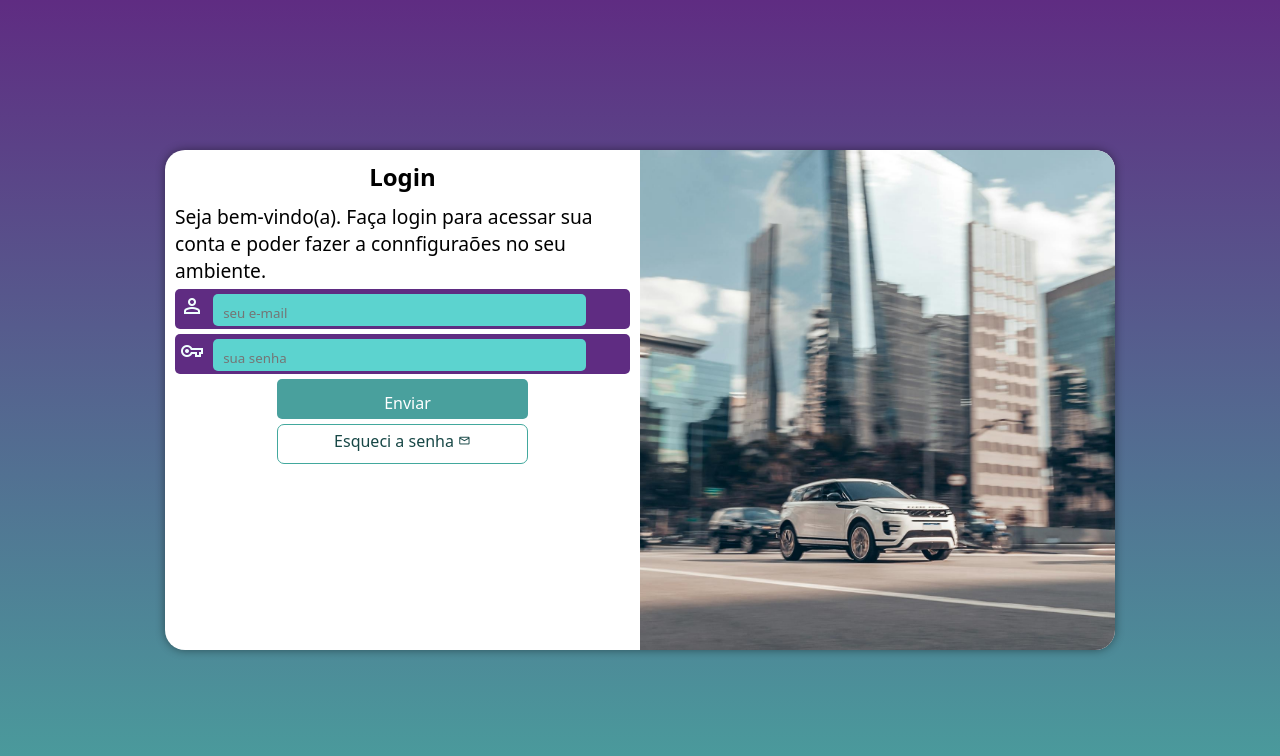
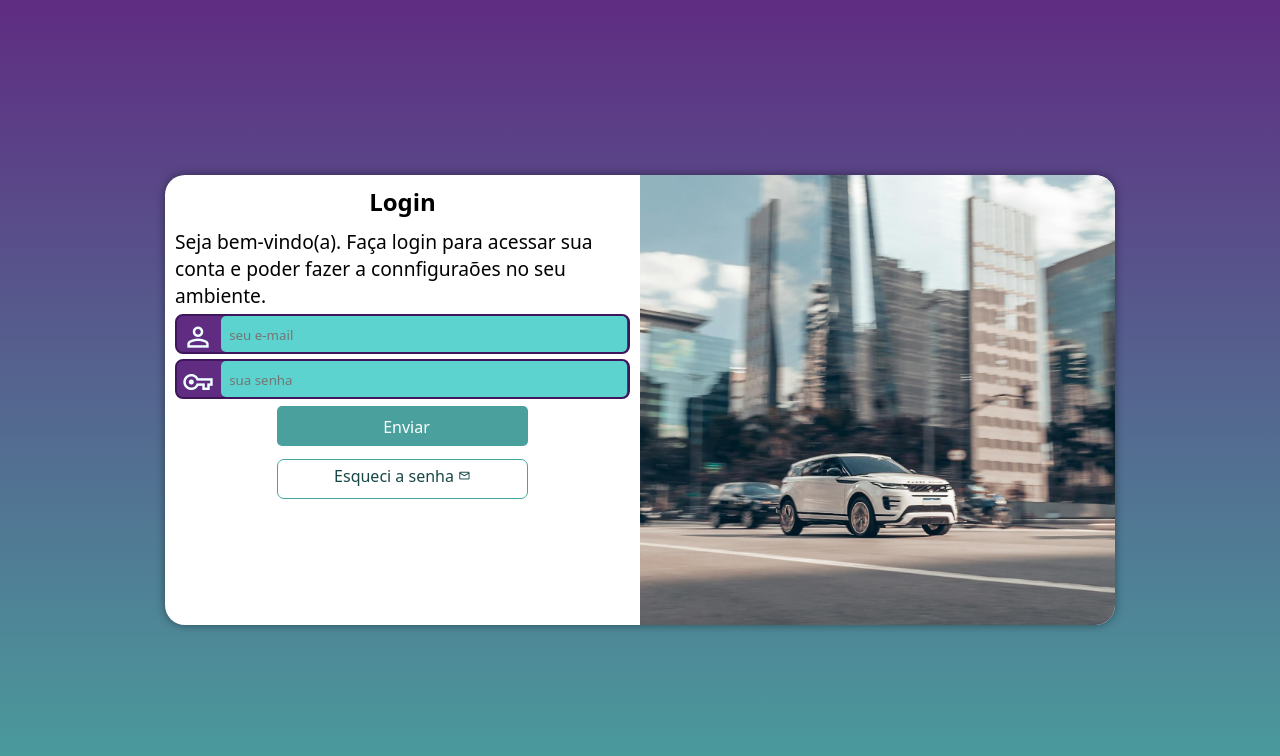
Before and after one commit to Joaogabriel231/projeto-login, a plain HTML site: page index.html in a window 1280 px wide. Drawn offline with nearby package versions, Linux system fonts and the light colour scheme.

Commit message:
projeto login

```diff
--- a/estilos/media-query.css
+++ b/estilos/media-query.css
@@ -6,6 +6,7 @@
     }
     section#login{
         width: 80vh;
+        height: 300px;
 
 
     }
@@ -18,10 +19,15 @@
         float: right;
         width: 70%;
     }
-    input[type=submit], a.botao{
+    input[type=submit]{
+        margin: auto;
+        margin-top: 20px;
+        width: 70%;
+
+    }
+    a.botao{
         width: 70%;
         margin: auto;
-        margin-top: 5px;
     }
 }
 @media screen and (min-width: 992px){
@@ -30,6 +36,7 @@
     }
     section#login{
         width: 950px;
+        height: 450px;
 
     }
     section#login > div#imagem{
@@ -45,10 +52,14 @@
     div#form > p{
     font-size: 1.2em;
     }
-    input[type=submit],a.botao{
+    input[type=submit]{
+        width: 55%;
+        margin: auto ;
+        margin-top: 20px;
+    }
+    a.botao{
         width: 55%;
         margin: auto;
-        margin-top: 5px;
 
 
     }
--- a/estilos/style.css
+++ b/estilos/style.css
@@ -66,7 +66,8 @@ div.campo{
     width: 100%;
     display: block;
     height: 40px;
-    border-radius: 5px ;
+    border-radius: 8px ;
+    border: 2px solid #3f155c;
     margin :5px 0px;
 }
 form label{
@@ -75,18 +76,25 @@ form label{
 
 form input{
     background-color: #5cd3cf;
-    border: none;
-    height: 32px;
+    border: 0px;
+    height: 100%;
+    width: calc(100% - 45px);
+    transform: translateY(-13px);
     border-radius: 5px;
-    width: 82%;
-    padding-top: 7px;
-    font-size: 1,2em;
-    text-indent: 10px;
+    text-indent: 8px;
+    padding-top: 2px;
 }
 div.campo > span{
-    font-size: 1.5em;
+    font-size: 2em;
     color: azure;
     padding: 5px;
+    width: 40px;
+    border-radius: 8px;
+
+}
+div.campo > input:focus-within{
+    background-color: white;
+
 }
 input[type=submit]{
     display: block;
@@ -97,7 +105,7 @@ input[type=submit]{
     color: white;
     border: none;
     border-radius: 5px;
-
+    margin-top: 18px;
 }
 input[type=submit]:hover{
     background-color:#327573 ;
@@ -115,7 +123,6 @@ a.botao{
     border-radius: 7px;
     color: #174746;
     padding-top: 5px;
-    margin-top: 5px;
     border: 1px solid #42a89d;
 
 }
```
Also changed, not shown: index.html (+3 -1 lines).
